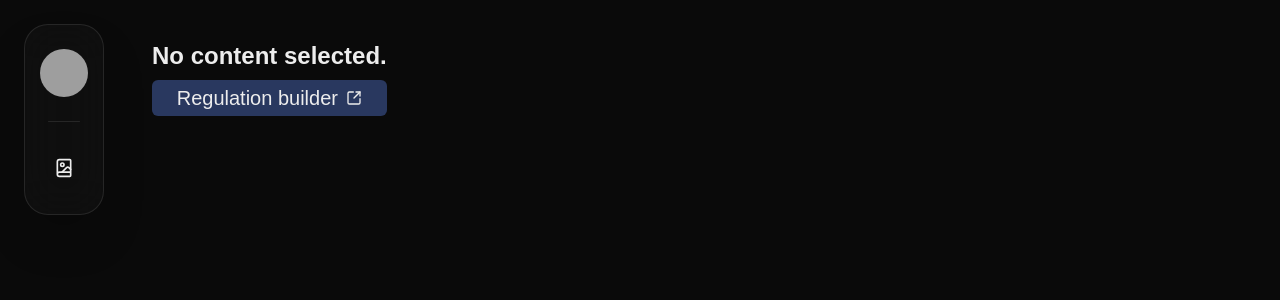
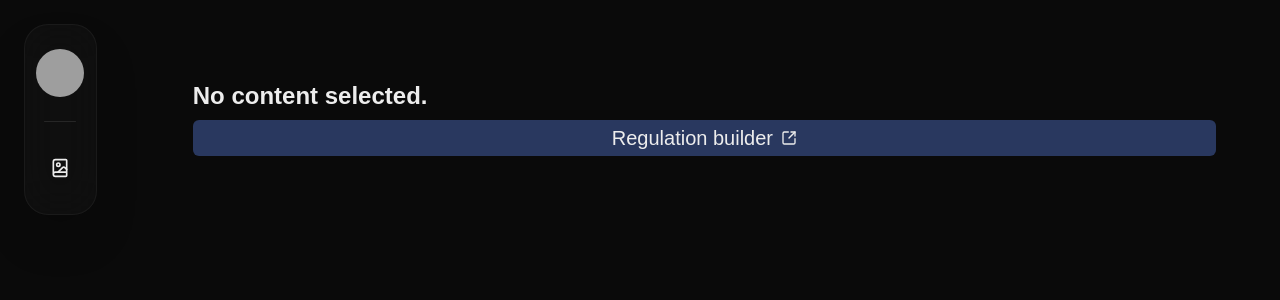
Before and after one commit to tactordev/erlc-utils, a Next.js app: page / in a window 1280 px wide. Shown: the top 300 px of the page. Built offline with nearby package versions, Linux system fonts and the light colour scheme; grey boxes are pictures that could not be loaded.

Commit message:
[GLOBAL] Sidebar for content switching

```diff
--- a/app/layout.tsx
+++ b/app/layout.tsx
@@ -26,7 +26,9 @@ export default function RootLayout({ children }: LayoutProps<"/">) {
     >
       <body className="flex flex-row min-h-full">
         <Sidebar />
-        {children}
+        <div className="my-6 ml-4 py-4 px-8 flex flex-col w-full h-full">
+          {children}
+        </div>
       </body>
     </html>
   );
--- a/components/sidebar.tsx
+++ b/components/sidebar.tsx
@@ -9,7 +9,7 @@ const av = "https://cdn.discordapp.com/avatars/900781427719819316/8dd05eded702ba
 
 export default function Sidebar() {
     return (
-        <div className="h-fit my-6 ml-6 flex flex-col justify-between items-center w-20 py-6 bg-[var(--background-secondary)]/60 backdrop-blur-xl border border-white/10 rounded-3xl shadow-2xl transition-all duration-300">
+        <div className="h-fit my-6 ml-6 flex flex-col justify-between items-center w-20 py-6 bg-[var(--background-secondary)]/60 backdrop-blur-xl border border-white/5 rounded-3xl shadow-2xl transition-all duration-300">
             <div className="flex flex-col items-center gap-6">
                 <div className="relative group">
                     <div className="absolute rounded-full blur opacity-40 group-hover:opacity-100 transition duration-300"></div>
```
